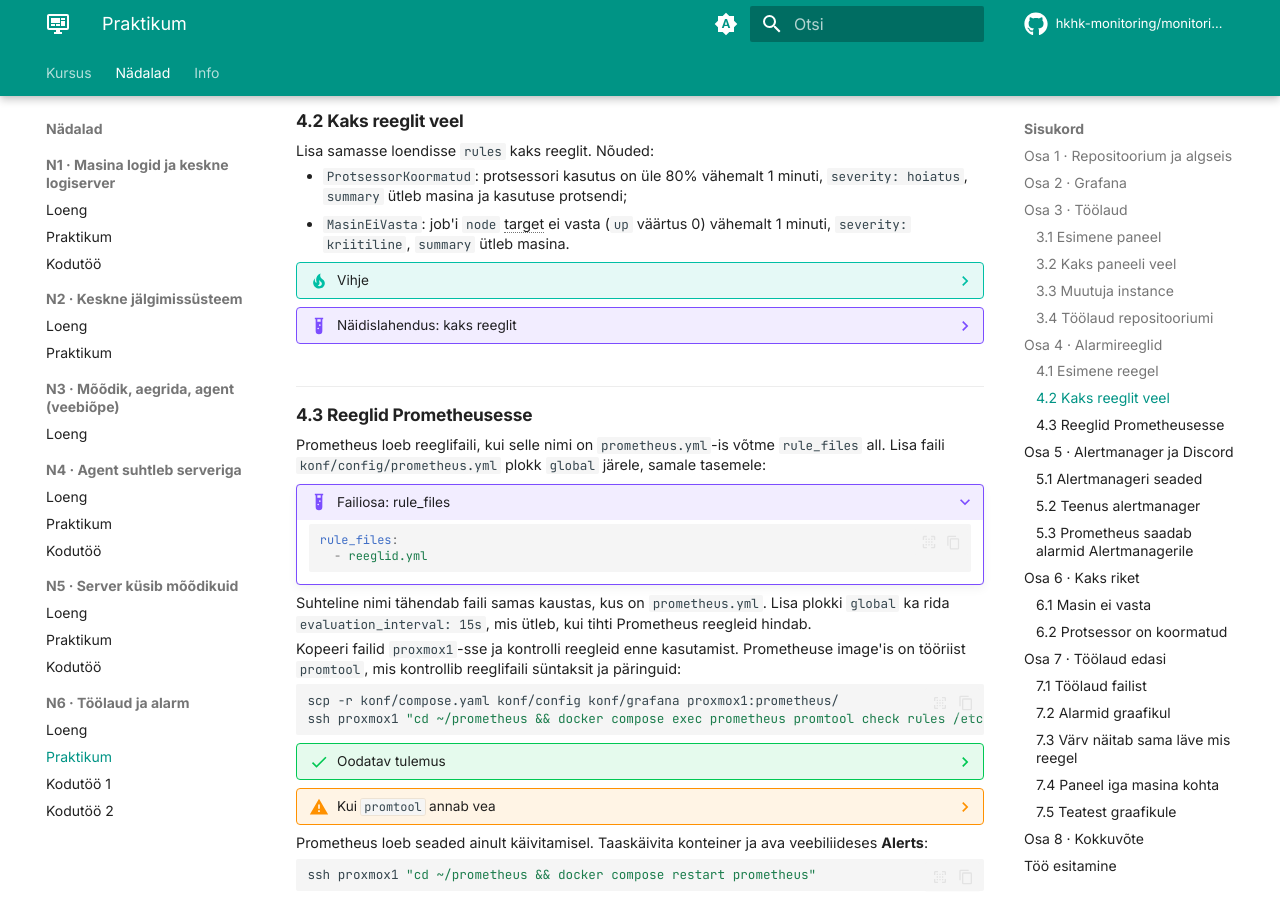
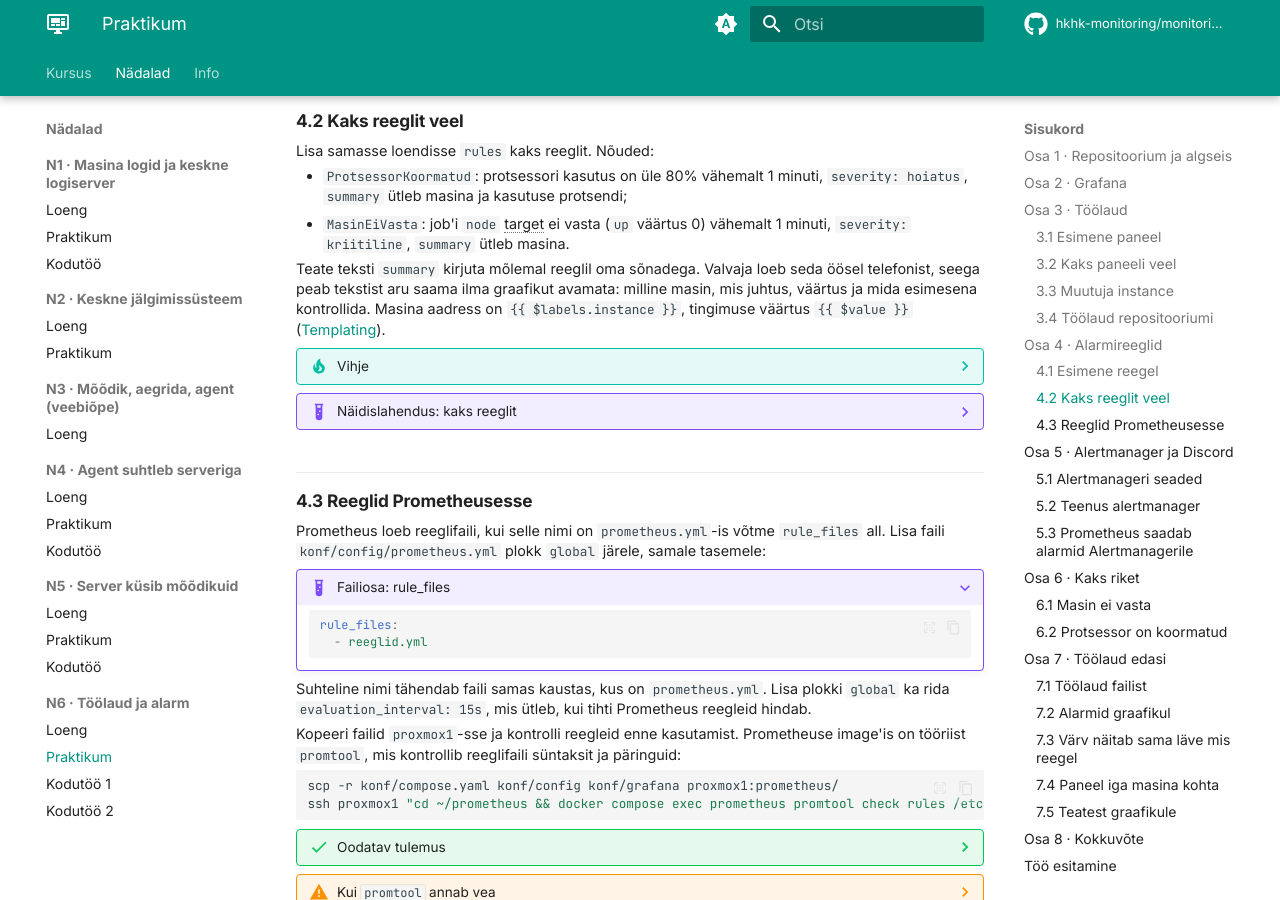
Before and after one commit to hkhk-monitoring/monitoring, an MkDocs documentation site: the page built from docs/week06/lab.md, in a window 1280 px wide and 900 px high, scrolled down 4517 px. Built offline with MkDocs 1.6.1 and Material for MkDocs 9.7.7, drawn with Linux system fonts in a browser that asks for light colours; comment, search, counter and statistics services are not loaded; part of the change alters nothing that is shown.

Commit message:
N6: teate tekst oma sõnadega

````diff
--- a/docs/week06/lab.md
+++ b/docs/week06/lab.md
@@ -284,6 +284,8 @@ Lisa samasse loendisse `rules` kaks reeglit. Nõuded:
 - `ProtsessorKoormatud`: protsessori kasutus on üle 80% vähemalt 1 minuti, `severity: hoiatus`, `summary` ütleb masina ja kasutuse protsendi;
 - `MasinEiVasta`: job'i `node` target ei vasta (`up` väärtus 0) vähemalt 1 minuti, `severity: kriitiline`, `summary` ütleb masina.
 
+Teate teksti `summary` kirjuta mõlemal reeglil oma sõnadega. Valvaja loeb seda öösel telefonist, seega peab tekstist aru saama ilma graafikut avamata: milline masin, mis juhtus, väärtus ja mida esimesena kontrollida. Masina aadress on `{{ $labels.instance }}`, tingimuse väärtus `{{ $value }}` ([Templating](https://prometheus.io/docs/prometheus/latest/configuration/alerting_rules/#templating)).
+
 ??? tip "Vihje"
     Protsessori tingimus on osa 3.2 päring ilma muutujata, mille lõppu on lisatud võrdlus. N5 lisaülesandes 2 kirjutasid päringu, mis tagastab ainult target'id, mille kogumine ebaõnnestus.
 
@@ -295,7 +297,7 @@ Lisa samasse loendisse `rules` kaks reeglit. Nõuded:
             labels:
               severity: hoiatus
             annotations:
-              summary: "{{ $labels.instance }}: protsessori kasutus {{ $value | printf \"%.0f\" }}%"
+              summary: "<sinu tekst>"
 
           - alert: MasinEiVasta
             expr: up{job="node"} == 0
@@ -303,7 +305,7 @@ Lisa samasse loendisse `rules` kaks reeglit. Nõuded:
             labels:
               severity: kriitiline
             annotations:
-              summary: "{{ $labels.instance }}: Prometheus ei saa mõõdikuid kätte"
+              summary: "<sinu tekst>"
     ```
 
 ### 4.3 Reeglid Prometheusesse
````
